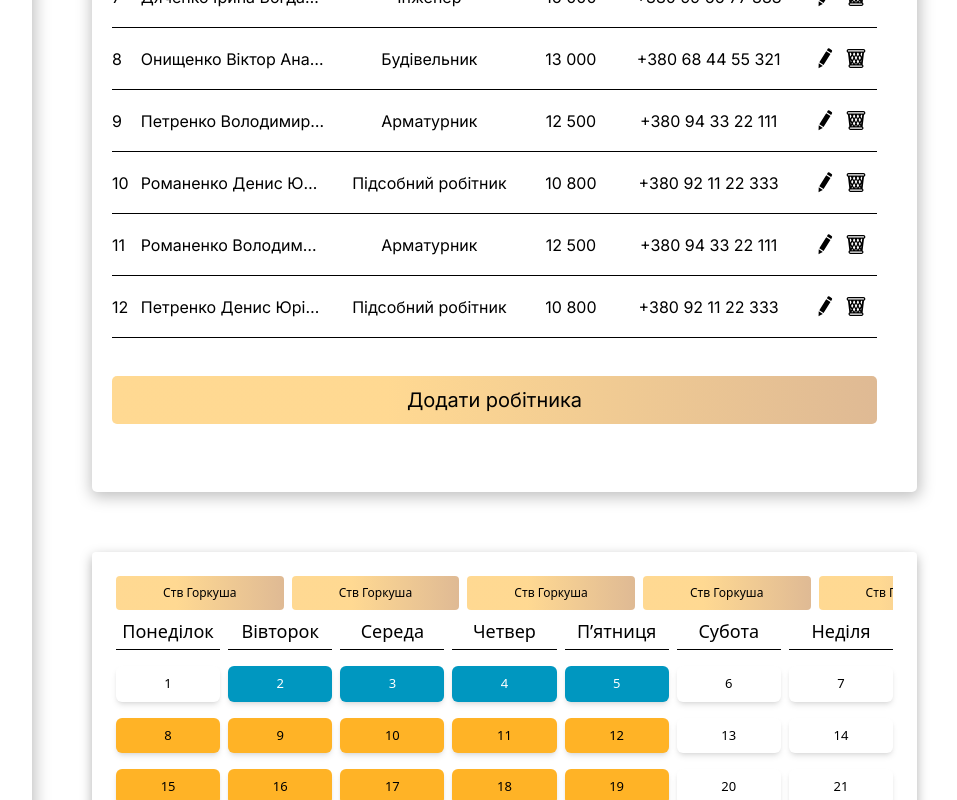
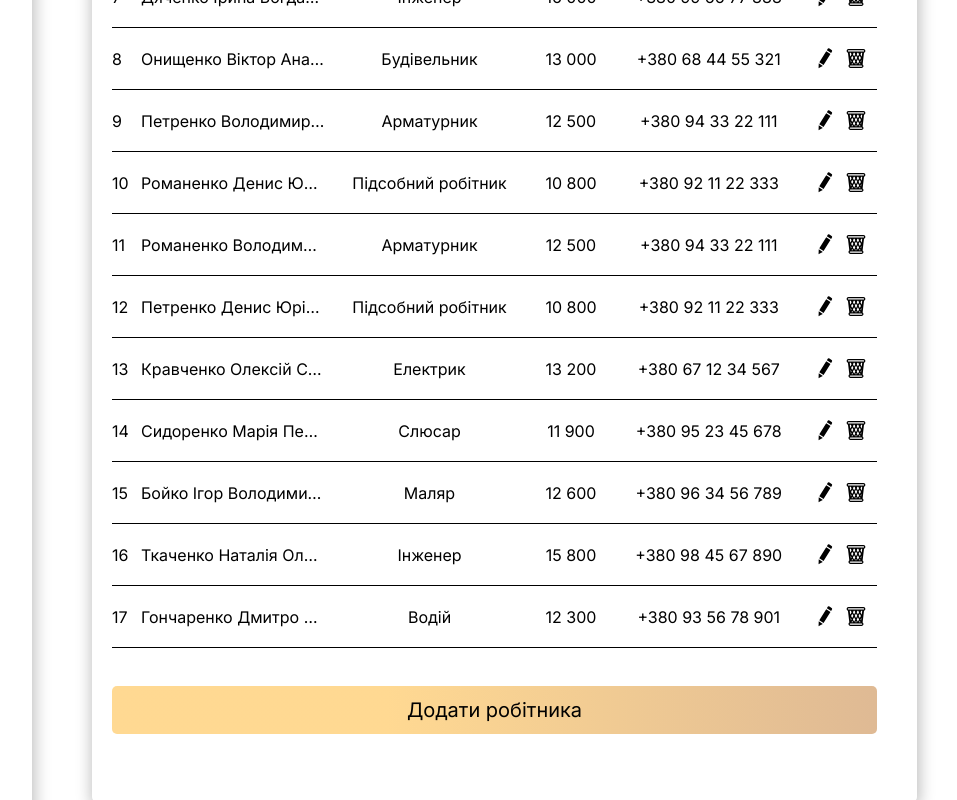
Before and after one commit to DonAkardion/StraightWalls_FE, a Next.js app: page /admin/workers in a window 1280 px wide. Shown: the part 2000-2800 px from the top of the page, without its empty margins (279-1236 px from the left). Built offline with nearby package versions, Linux system fonts and the light colour scheme; a web font is replaced by a local one.

Commit message:
fix: AddProject tables

```diff
--- a/src/components/Navigation/NavigationMenu.tsx
+++ b/src/components/Navigation/NavigationMenu.tsx
@@ -35,6 +35,7 @@ export const NavigationMenu: React.FC<NavigationMenuProps> = ({ role }) => {
               ? styles.activeLink
               : ""
           }
+
           `}
             prefetch={false}
           >
@@ -48,7 +49,12 @@ export const NavigationMenu: React.FC<NavigationMenuProps> = ({ role }) => {
           <Link
             href={`/${role}/projects`}
             className={`${styles.navigationMenuListLink}
-          ${pathname === `/${role}/projects` ? styles.activeLink : ""}
+            ${
+              pathname.startsWith(`/${role}/projects`) ||
+              pathname.startsWith(`/${role}/addProject`)
+                ? styles.activeLink
+                : ""
+            }
           `}
             prefetch={false}
           >
@@ -62,7 +68,7 @@ export const NavigationMenu: React.FC<NavigationMenuProps> = ({ role }) => {
           <Link
             href={`/${role}/clients`}
             className={`${styles.navigationMenuListLink}
-          ${pathname === `/${role}/clients` ? styles.activeLink : ""}
+          ${pathname.startsWith(`/${role}/clients`) ? styles.activeLink : ""}
           `}
             prefetch={false}
           >
@@ -76,7 +82,7 @@ export const NavigationMenu: React.FC<NavigationMenuProps> = ({ role }) => {
           <Link
             href={`/${role}/workers`}
             className={`${styles.navigationMenuListLink}
-          ${pathname === `/${role}/workers` ? styles.activeLink : ""}
+          ${pathname.startsWith(`/${role}/workers`) ? styles.activeLink : ""}
           `}
             prefetch={false}
           >
@@ -104,14 +110,8 @@ export const NavigationMenu: React.FC<NavigationMenuProps> = ({ role }) => {
           <Link
             href={`/${role}/settings`}
             className={`${styles.navigationMenuListLink}
-          ${pathname === `/${role}/settings` ? styles.activeLink : ""}
-          ${
-            [`/${role}/settings/serviceSettings`, `/${role}/settings`].includes(
-              pathname
-            )
-              ? styles.activeLink
-              : ""
-          }
+
+          ${pathname.startsWith(`/${role}/settings`) ? styles.activeLink : ""}
           `}
             prefetch={false}
           >
--- a/src/components/Table/Table.module.css
+++ b/src/components/Table/Table.module.css
@@ -161,10 +161,10 @@
 }
 /* правила для AddProject  Estimate*/
 :global(.projectEstimateTableWrap) .TableRowCell:nth-child(7) {
-  background: var(--yellow-gradient);
+  background: #ffb32666;
 }
 :global(.projectEstimateTableWrap) .TableCell:nth-child(5) {
-  background: var(--yellow-gradient);
+  background: #ffb32666;
 }
 :global(.projectEstimateTableWrap) .indentCellLast {
   display: none;
@@ -180,7 +180,7 @@
   width: 20px;
 }
 :global(.projectMaterialsEditorWrap) .TableRowCell:nth-child(6) {
-  background: var(--yellow-gradient);
+  background: #ffb32666;
   width: 120px;
 }
 :global(.projectMaterialsEditorWrap) .TableRowCell:nth-child(7) {
@@ -190,7 +190,7 @@
   width: 120px;
 }
 :global(.projectMaterialsEditorWrap) .TableCell:nth-child(4) {
-  background: var(--yellow-gradient);
+  background: #ffb32666;
 }
 :global(.projectMaterialsEditorWrap) .indentCellLast {
   display: none;
@@ -212,11 +212,12 @@
   display: table-cell;
 }
 :global(.projectMaterialsIncomeEditorWrap) .TableRowCell:nth-child(7) {
-  background: var(--yellow-gradient);
+  background: #ffb32666;
+
   width: 120px;
 }
 :global(.projectMaterialsIncomeEditorWrap) .TableCell:nth-child(5) {
-  background: var(--yellow-gradient);
+  background: #ffb32666;
 }
 :global(.projectMaterialsIncomeEditorWrap) .indentCellSmallSecond {
   width: 20px;
--- a/src/components/addProject/AddProjectCrew/AddProjectCrew.tsx
+++ b/src/components/addProject/AddProjectCrew/AddProjectCrew.tsx
@@ -1,5 +1,6 @@
 "use client";
 import React from "react";
+import styles from "./AddProjectCrew.module.css";
 import { Crew } from "@/types/crew";
 import { Worker } from "@/types/worker";
 import { ProjectCrewWorkersTable } from "@/components/Project/ProjectsDetailed/ProjectCrewWorkersTable/ProjectCrewWorkersTable";
@@ -12,14 +13,21 @@ interface Props {
 export const AddProjectCrew = ({ crewId, crews, workers }: Props) => {
   const crew = crews.find((c) => c.id === crewId);
   if (!crewId || !crew) return null;
+  const crewWorkers = workers.filter((w) => w.crewId === crewId);
   return (
     <section>
       <h2 className="">Бригада {crew.name}</h2>
-      <ProjectCrewWorkersTable
-        workers={workers}
-        crewId={crewId}
-        crews={crews}
-      />
+      {crewWorkers.length > 0 ? (
+        <ProjectCrewWorkersTable
+          workers={workers}
+          crewId={crewId}
+          crews={crews}
+        />
+      ) : (
+        <p className={`${styles.Warning}`}>
+          У цій бригаді поки немає робітників
+        </p>
+      )}
     </section>
   );
 };
--- a/src/components/addProject/MaterialIncomeEditor/MaterialIncomeEditor.tsx
+++ b/src/components/addProject/MaterialIncomeEditor/MaterialIncomeEditor.tsx
@@ -65,7 +65,7 @@ export const MaterialIncomeEditor = ({
           className={`${styles.tableBetweenWrap} relative h-[126px] md:h-[48px] w-full z-[10]`}
         >
           <div
-            className={`${styles.totatCostSeparate} absolute top-[16%] md:top-[-36%] md:h-[142px] w-full z-[10] rounded-[5px]`}
+            className={`${styles.totatCostSeparate} absolute top-[16%] md:top-[-14%] md:h-[142px] w-full z-[10] rounded-[5px]`}
           >
             <div
               className={`${styles.totatCostMain} flex justify-between items-center gap-2 h-[60px] md:h-[74px] w-full z-[11] rounded-[5px] py-[13px] px-[15px] md:py-[18px] md:pl-[24px] md:pr-[40px]  `}
@@ -78,7 +78,7 @@ export const MaterialIncomeEditor = ({
               </div>
             </div>
             <h3
-              className={`${styles.totatCostSeparateTytle} md:pl-[36px] md:pt-[18px] pt-[10px]`}
+              className={`${styles.totatCostSeparateTytle} md:pl-[36px] md:pt-[40px] pt-[10px]`}
             >
               Додаткові роботи
             </h3>
--- a/src/features/addProject/AddProjectMaterials/AddProjectMaterials.tsx
+++ b/src/features/addProject/AddProjectMaterials/AddProjectMaterials.tsx
@@ -25,7 +25,7 @@ export function AddProjectMaterials() {
       </div>
       <MaterialIncomeEditor
         materialsIncome={mockMaterialsIncome}
-        editable={true}
+        editable={false}
         onMaterialsIncomeChange={() => {}}
         tableClassName="projectMaterialsIncomeEditorWrap"
       />
--- a/src/mock/Workers/workersMock.ts
+++ b/src/mock/Workers/workersMock.ts
@@ -97,4 +97,44 @@ export const mockWorkers: Worker[] = [
     phone: "+380 92 11 22 333",
     crewId: "107",
   },
+  {
+    id: "213",
+    name: "Кравченко Олексій Сергійович",
+    occupation: "Електрик",
+    salary: "13 200",
+    phone: "+380 67 12 34 567",
+    crewId: "101",
+  },
+  {
+    id: "214",
+    name: "Сидоренко Марія Петрівна",
+    occupation: "Слюсар",
+    salary: "11 900",
+    phone: "+380 95 23 45 678",
+    crewId: "101",
+  },
+  {
+    id: "215",
+    name: "Бойко Ігор Володимирович",
+    occupation: "Маляр",
+    salary: "12 600",
+    phone: "+380 96 34 56 789",
+    crewId: "101",
+  },
+  {
+    id: "216",
+    name: "Ткаченко Наталія Олексіївна",
+    occupation: "Інженер",
+    salary: "15 800",
+    phone: "+380 98 45 67 890",
+    crewId: "101",
+  },
+  {
+    id: "217",
+    name: "Гончаренко Дмитро Павлович",
+    occupation: "Водій",
+    salary: "12 300",
+    phone: "+380 93 56 78 901",
+    crewId: "101",
+  },
 ];
```
Also changed, not shown: src/components/addProject/MaterialIncomeEditor/MaterialIncomeEditor.module.css (+11 -0 lines), src/components/addProject/AddProjectCrew/AddProjectCrew.module.css (added).
